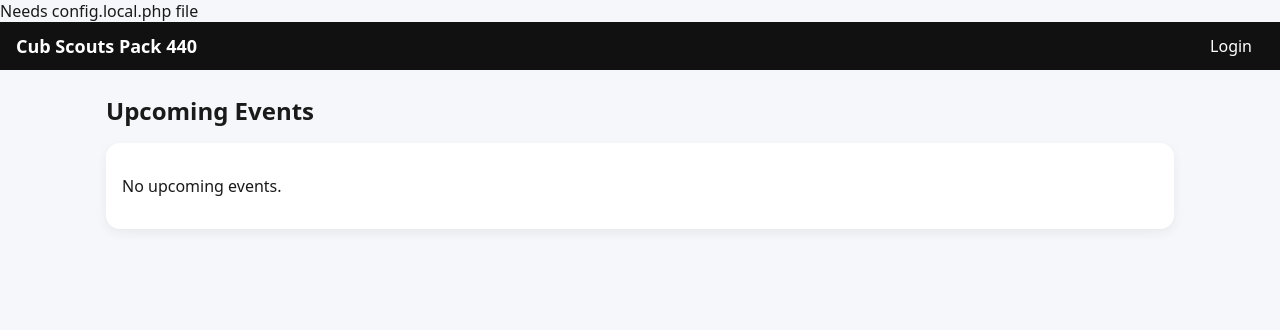
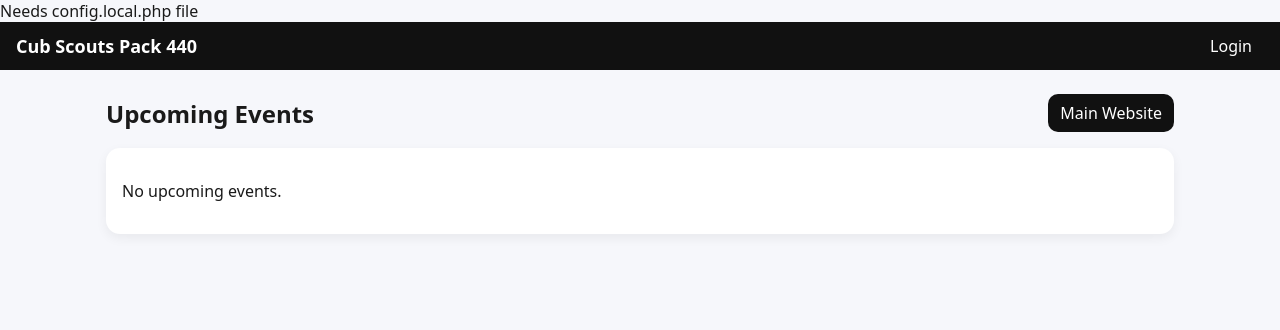
Before and after one commit to brianjrosenthal/scoutroster, a PHP site: page /public_calendar.php in a window 1280 px wide. Shown: the top 330 px of the page. Run offline with PHP 8.4, Linux system fonts and the light colour scheme; data comes from the database, SQL or seed files in the repository; data that the repository does not hold is empty; some libraries are stand-ins or nearby versions.

Commit message:
link to public homepage on public_calendar.php

```diff
--- a/public_calendar.php
+++ b/public_calendar.php
@@ -50,7 +50,12 @@ function renderEventWhen(string $startsAt, ?string $endsAt): string {
 header_html('Upcoming Events', $user);
 ?>
 
-<h2>Upcoming Events</h2>
+<div style="display: flex; justify-content: space-between; align-items: center; margin-bottom: 16px;">
+  <h2 style="margin: 0;">Upcoming Events</h2>
+  <div style="display: flex; gap: 8px; align-items: center; flex-wrap: wrap;">
+    <a class="button" href="https://www.scarsdalepack440.com" target="_blank" rel="noopener">Main Website</a>
+  </div>
+</div>
 
 <?php if (empty($events)): ?>
   <div class="card">
```
